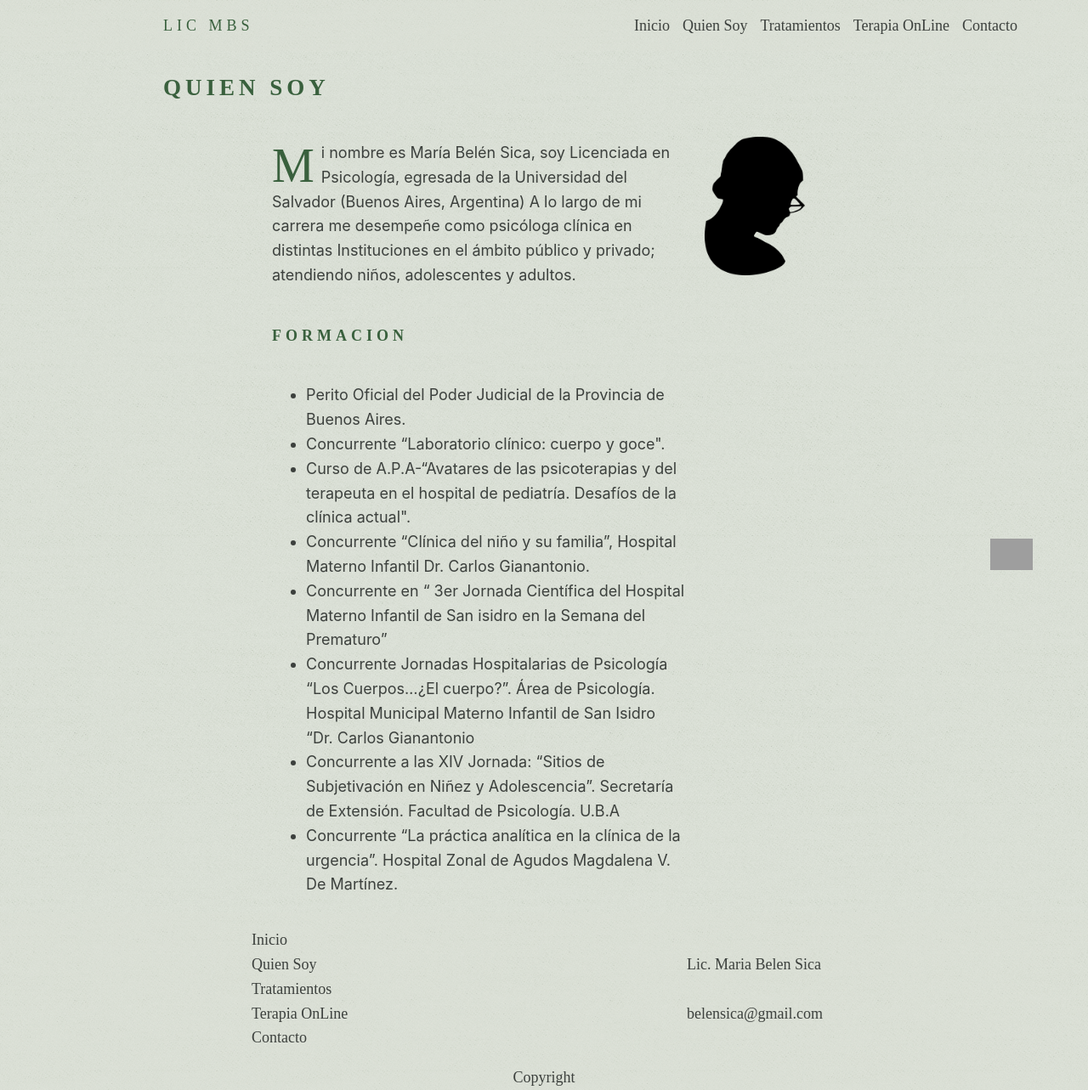
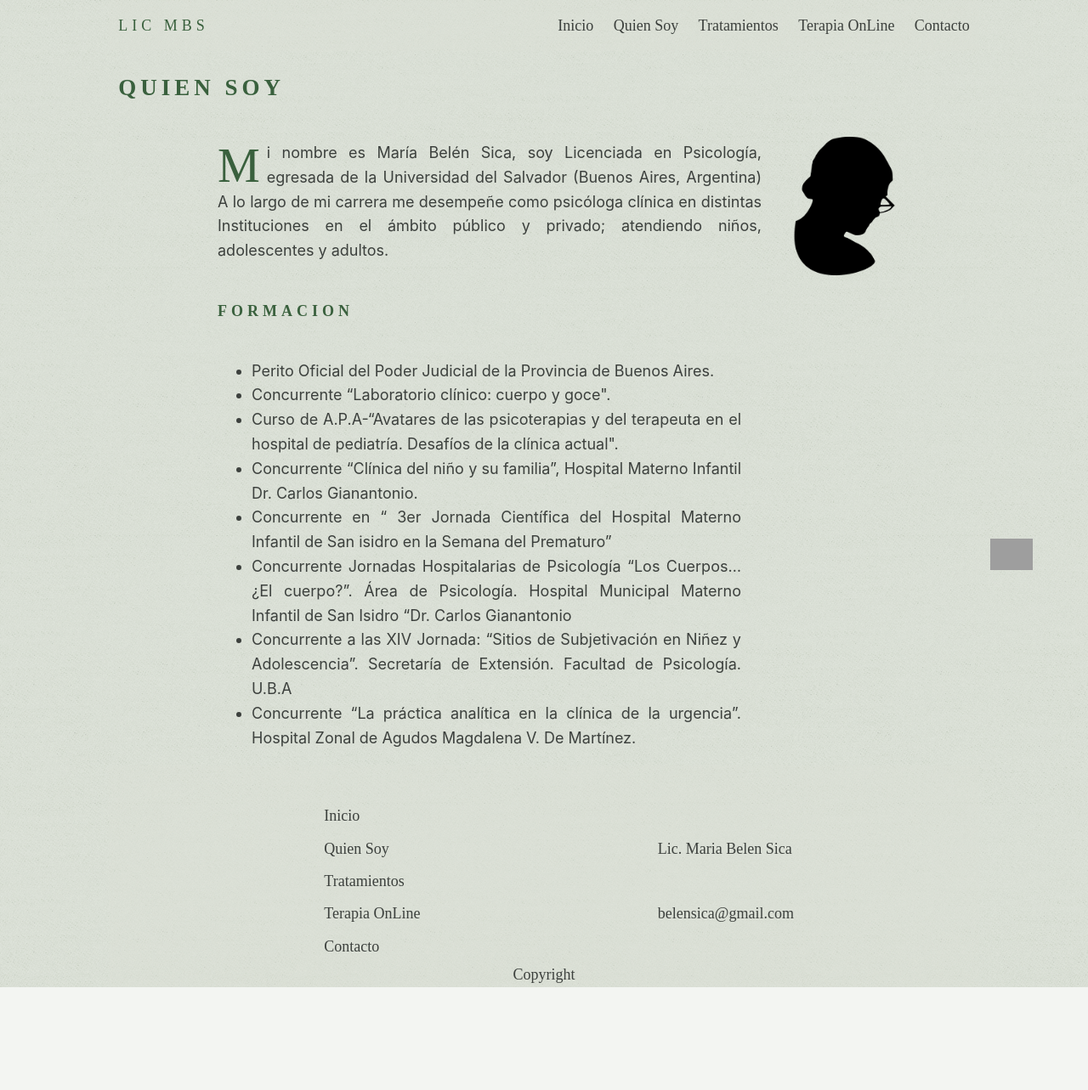
Before and after one commit to gonzalo-s/belPsi_n, a Next.js app: page /quiensoy in a window 1280 px wide. Shown: the whole page at 85% size. After the commit the page ends 1162 px from the top, so only its background shows below. Built offline with nearby package versions, Linux system fonts and the light colour scheme; grey boxes are pictures that could not be loaded.

Commit message:
corrige posicionamiento y jerarquia entre elementos en cuanto a los estilos

```diff
--- a/components/footer.js
+++ b/components/footer.js
@@ -21,7 +21,9 @@ function Footer() {
 						return (
 							<Li key={i}>
 								<Link href={item.link}>
-									<A>{item.text}</A>
+									<A>
+										<span>{item.text}</span>
+									</A>
 								</Link>
 							</Li>
 						)
@@ -32,7 +34,9 @@ function Footer() {
 						return (
 							<Li key={i}>
 								<Link href={item.link}>
-									<A>{item.text}</A>
+									<A>
+										<span>{item.text}</span>
+									</A>
 								</Link>
 							</Li>
 						)
--- a/components/navbar.js
+++ b/components/navbar.js
@@ -26,7 +26,9 @@ function Navbar() {
 					return (
 						<Li key={i}>
 							<Link href={item.link}>
-								<A>{item.text}</A>
+								<A>
+									<span>{item.text}</span>
+								</A>
 							</Link>
 						</Li>
 					)
--- a/components/ui/uiFooter.js
+++ b/components/ui/uiFooter.js
@@ -8,66 +8,73 @@ export const FooterWrapper = styled.footer`
 	background-color: ${UiKitDefaults.backgroundColor};
 	align-items: center;
 	font-family: 'Josefin Sans';
-
-	${UiKitDefaults.mobile} {
-	}
+	max-height: 28vh;
+	padding-top: 5vh;
 `
 
 export const FooterTop = styled.div`
 	display: flex;
 	flex-direction: row;
 	width: 100%;
-	justify-content: center;
-	margin: 0 50%;
+	justify-content: space-evenly;
+	//margin: 0 50%;
 `
 
 export const UlMenu = styled.ul`
 	display: flex;
+	flex-direction: column;
 	list-style: none;
 	justify-content: space-evenly;
 	white-space: nowrap;
-	flex-direction: column;
-	max-height: 200px;
-	width: 50%;
-	align-items: start;
-	margin-left: 20%;
+	//margin-left: 20%;
+	width: 12vw;
+	padding: 0;
+	margin: 0;
 	${UiKitDefaults.mobile} {
 		display: none;
 	}
 `
 export const UlExtra = styled.ul`
 	display: flex;
+	flex-direction: column;
 	list-style: none;
 	justify-content: space-evenly;
 	white-space: nowrap;
-	flex-direction: column;
-	max-height: 200px;
-	width: 50%;
-	align-items: start;
+	width: 12vw;
+	padding: 0;
+	margin: 0;
 	${UiKitDefaults.mobile} {
 		width: 100%;
-		align-items: left;
+		//align-items: left;
 		height: 100px;
-		margin: 0 50%;
-		padding: 0;
+		padding-left: 2vw;
 	}
 `
 export const Li = styled.li`
-	//border-left: 1px solid ${UiKitDefaults.buttons.backgroundColor};
-	border-spacing: 0px 5px;
+	display: flex;
+	width: 100%;
+	justify-content: flex-start;
 `
 export const A = styled.a`
 	cursor: pointer;
+	text-decoration: none;
+	padding: 0.3rem 0.9rem;
 	color: ${UiKitDefaults.textColorLight};
-	text-decoration: none;
+	span {
+		padding-top: 3px;
+		padding-bottom: 2px;
+		border-bottom: 1px solid transparent;
+	}
 	&:hover {
 		color: ${UiKitDefaults.hover.color};
-		font-weight: 900;
-		text-decoration: underline;
+		span {
+			border-bottom-color: ${UiKitDefaults.hover.color};
+		}
 	}
 `
 
 export const FooterBottom = styled.div`
+	display: flex;
 	color: ${UiKitDefaults.textColorLight};
 `
 export const Whastapp = styled.a`
--- a/components/ui/uiHamburguer.js
+++ b/components/ui/uiHamburguer.js
@@ -4,95 +4,78 @@ import { UiKitDefaults } from '../ui/uiDefaults'
 export const Hamburguer = styled.button`
 	//no mostrar nada si es Desktop
 	display: none;
+	background-color: transparent;
 	//si es Mobile mostrar ham
 	${UiKitDefaults.mobile} {
 		display: flex;
 		cursor: pointer;
+		padding: 0;
+		margin: 0;
 		flex-direction: column;
 		align-items: center;
 		justify-content: center;
-		justify-items: center;
-		right: 0%;
-		width: 30px;
-		height: 30px;
+		width: 40px;
+		height: 40px;
 		border-width: 0;
-		margin: 10px;
-		padding: 17px;
-		background-color: rgba(255, 255, 255, 0);
+
 		outline-style: none;
-		z-index: 1;
-		position: relative;
+		position: absolute;
+		z-index: 2;
+		right: 14px;
+		top: 14px;
 		&:focus {
 			outline-style: none;
 		}
 		.xWrapper {
-			//background-color: red;
 			display: flex;
-			margin-top: 5px;
+			flex-direction: column;
+			justify-content: center;
+			width: 30px;
+			height: 30px;
+		}
+		.lineWrapper {
+			display: flex;
+			flex-direction: column;
+			justify-content: space-evenly;
 			width: 30px;
 			height: 30px;
 		}
 	}
 `
 export const HamHLine1 = styled.div`
-	//no mostrar nada si es Desktop
-	display: none;
-	//si es Mobile mostrar
-	${UiKitDefaults.mobile} {
-		display: block;
-		width: 30px;
+	//display: block;
+	width: 100%;
 	height: 3px;
 	background: ${UiKitDefaults.buttons.backgroundColor};
-		margin-bottom: 5px;
-	}
+	//margin-bottom: 5px;
 `
 export const HamHLine2 = styled.div`
-	//no mostrar nada si es Desktop
-	display: none;
-	//si es Mobile mostrar
-	${UiKitDefaults.mobile} {
-		display: block;
-		width: 30px;
+	//display: block;
+	width: 100%;
 	height: 3px;
 	background: ${UiKitDefaults.buttons.backgroundColor};
-		margin-bottom: 5px;
-	}
+	//margin-bottom: 5px;
 `
 
 export const HamHLine3 = styled.div`
-	//no mostrar nada si es Desktop
-	display: none;
-	//si es Mobile mostrar
-	${UiKitDefaults.mobile} {
-		display: block;
-		width: 30px;
+	//display: block;
+	width: 100%;
 	height: 3px;
 	background: ${UiKitDefaults.buttons.backgroundColor};
-		margin-bottom: 0;
-	}
+	//margin-bottom: 0;
 `
 
 export const HamXLine1 = styled.div`
-	//no mostrar nada si es Desktop
-	display: none;
-	//si es Mobile mostrar
-	${UiKitDefaults.mobile} {
-		display: block;
+	//display: block;
 	transform: rotate(45deg);
-		width: 30px;
+	width: 100%;
 	height: 3px;
 	background: ${UiKitDefaults.buttons.backgroundColor};
-		margin-bottom: 5px;
-	}
+	//margin-bottom: 5px;
 `
 
 export const HamXLine2 = styled(HamXLine1)`
-	//no mostrar nada si es Desktop
-	display: none;
-	//si es Mobile mostrar
-	${UiKitDefaults.mobile} {
-		display: block;
-		position: absolute;
+	//display: block;
+	//position: absolute;
 	transform: rotate(-45deg);
-	}
 `
--- a/components/ui/uiKit.js
+++ b/components/ui/uiKit.js
@@ -1,7 +1,9 @@
 import styled, { createGlobalStyle } from 'styled-components'
 import { UiKitDefaults } from '../ui/uiDefaults'
+export const GlobalStyle = createGlobalStyle`
 
-export const GlobalStyle = createGlobalStyle`
+
+
 body{
 	padding: 0;
 	margin: 0;
@@ -23,6 +25,9 @@ export const PageContainer = styled.div`
 	display: flex;
 	flex-direction: column;
 	min-height: 100vh;
+	max-width: 1024px;
+	width: 100%;
+	margin: auto;
 `
 
 export const Main = styled.div``
@@ -84,10 +89,13 @@ export const QuoteP = styled.p`
 export const ContentWrapper = styled.div`
 	display: flex;
 	margin: 0% 25%;
+	margin-left: 10vw;
+	position: relative;
 	.TextWrapper {
 		display: flex;
 		flex-direction: column;
 		color: ${UiKitDefaults.textColor};
+		text-align: justify;
 
 		.firstP::first-letter {
 			// dropCaps
@@ -102,14 +110,16 @@ export const ContentWrapper = styled.div`
 	}
 	${UiKitDefaults.mobile} {
 		margin: 0% 5%;
+		//flex-direction: column-reverse;
 	}
 `
 export const Ul = styled.ul`
 	width: 90%;
 `
 export const Title = styled.h2`
-	margin-left: 15vw;
+	padding-left: 0.7rem;
 	text-transform: uppercase;
+
 	letter-spacing: 5px;
 	color: ${UiKitDefaults.highLightedText};
 	font-family: 'Josefin Sans';
@@ -130,37 +140,52 @@ export const ImgWrapp = styled.div`
 	min-width: 50px;
 	height: 100%;
 	padding: 2%;
-	//border-radius: 50%;
-	//background-color: ${UiKitDefaults.buttons.backgroundColor};
-
+	position: absolute;
+	transform: translateX(100%);
+	margin-right: -2vw;
+	right: 0;
 	.img {
 		width: 100%;
 	}
+	${UiKitDefaults.mobile} {
+		transform: none;
+		position: relative;
+	}
 `
-export const ImgWrappOnLine = styled(ImgWrapp)`
-	max-width: 540px;
-	margin: 0% 25%;
 
+export const ImgWrappOnLine = styled.div`
+	display: flex;
+	width: 100%;
+	height: 100%;
+	.img {
+		margin: 2vw 4vw;
+		width: 100%;
+	}
 	${UiKitDefaults.mobile} {
-		max-width: 70%;
-		margin: 0% 5%;
+		width: 90%;
 	}
 `
 export const ContentWrapperOnLine = styled.div`
 	display: flex;
 	margin: 0% 25%;
+	flex-direction: column;
+	margin-left: 10vw;
+	position: relative;
 	.TextWrapper {
 		display: flex;
 		flex-direction: column;
+
 		color: ${UiKitDefaults.textColor};
+		text-align: justify;
+
 		.firstP::first-letter {
 			// dropCaps
 			color: ${UiKitDefaults.dropCaps};
 			font-size: 3.5rem;
 			float: left;
 			padding-right: 0.5rem;
-			line-height: 60%;
-			margin-top: 0.5rem;
+			line-height: 70%;
+			margin-top: 0.6rem;
 			font-family: 'Josefin Sans';
 		}
 	}
--- a/components/ui/uiMenuBtns.js
+++ b/components/ui/uiMenuBtns.js
@@ -23,7 +23,6 @@ export const NavbarWrapper = styled.nav`
 		top: 0;
 		right: 0;
 		width: 100%;
-		border-width: 0;
 	}
 `
 
@@ -31,45 +30,50 @@ export const Ul = styled.ul`
 	display: flex;
 	list-style: none;
 	justify-content: space-around;
-	width: 30%;
 	white-space: nowrap;
-	margin-right: 150px;
-
+	height: 100%;
+	gap: 1px;
+	padding: 0;
+	margin: 0;
 	${Mobile} {
+		display: ${(props) => (props.displayMenu ? 'flex' : 'none')};
 		flex-direction: column;
-		margin: 0;
-		margin-top: -60px;
+		padding-top: 60px;
+		height: auto;
+		gap: 2px;
 		background-color: ${UiKitDefaults.mobileMenuBackground};
-		min-height: 300px;
-		width: 150px;
-		//align-items: start;
-		display: ${(props) => (props.displayMenu ? 'block' : 'none')};
+		position: absolute;
+		right: 0;
+		z-index: 1;
 	}
 `
 export const Li = styled.li`
-	//border-left: 1px solid ${UiKitDefaults.buttons.backgroundColor};
-	border-spacing: 0px 5px;
-	margin-right: 15px;
+	display: flex;
+	height: 100%;
+	align-items: center;
 	${UiKitDefaults.mobile} {
-		padding-bottom: 10px;
-		&:first-child {
-			padding-top: 100px;
-		}
 	}
 `
 export const A = styled.a`
 	cursor: pointer;
 	text-decoration: none;
+	padding: 0.3rem 0.7rem;
+	color: ${UiKitDefaults.textColorLight};
+	span {
+		padding-top: 3px;
+		padding-bottom: 2px;
+		border-bottom: 1px solid transparent;
+	}
 
-	color: ${UiKitDefaults.textColorLight};
 	&:hover {
 		color: ${UiKitDefaults.hover.color};
-		font-weight: 900;
-		text-decoration: underline;
+		span {
+			border-bottom-color: ${UiKitDefaults.hover.color};
+		}
 	}
 `
+
 export const ALogo = styled(A)`
-	margin-left: 15vw;
 	text-transform: uppercase;
 	letter-spacing: 5px;
 	font-family: 'Josefin Sans';
@@ -79,6 +83,5 @@ export const ALogo = styled(A)`
 		position: absolute;
 		left: 0;
 		top: 14px;
-		//display: none;
 	}
 `
```
Also changed, not shown: pages/terapiaOnLine.js (+26 -9 lines). Lines whose indentation alone changed are shown as unchanged.
